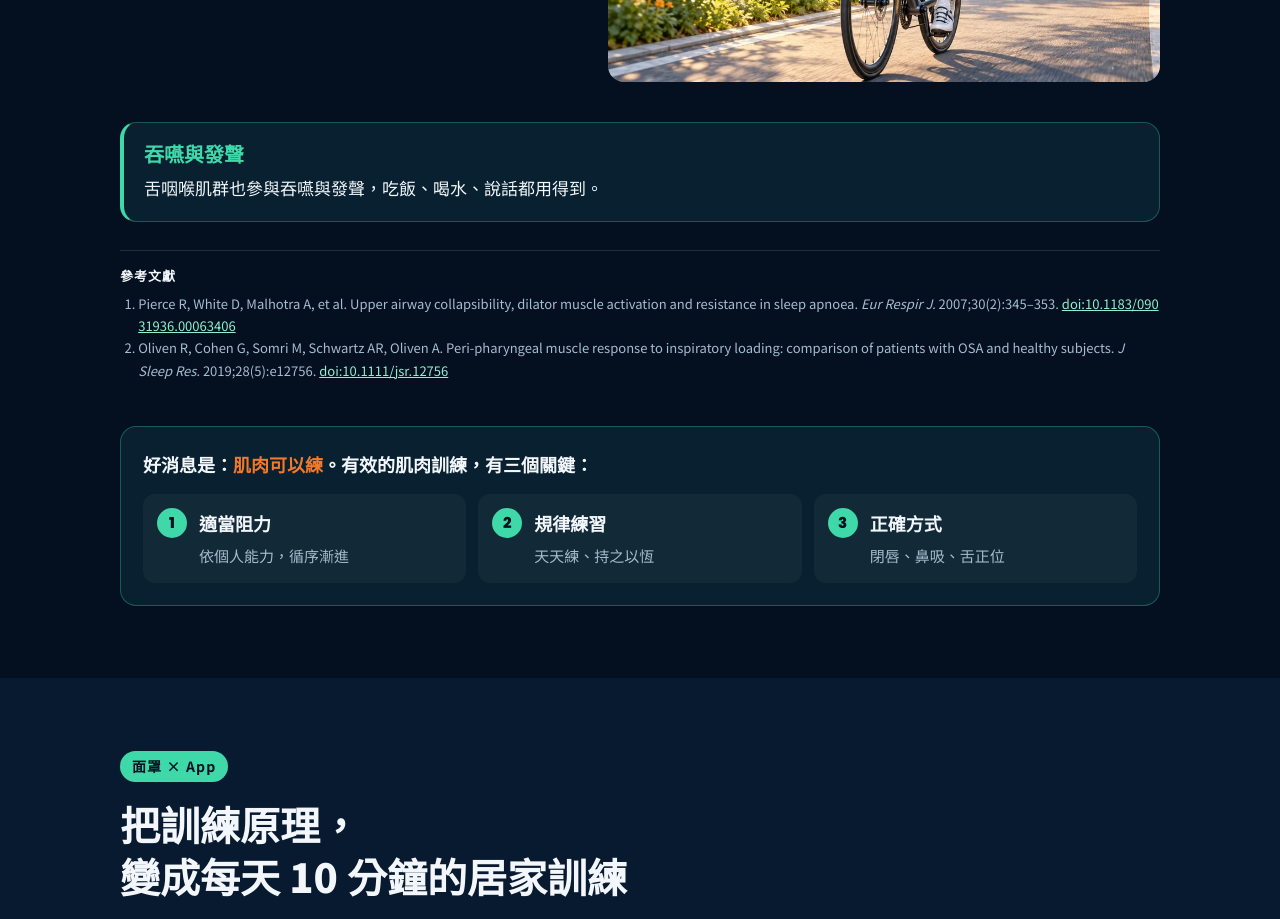
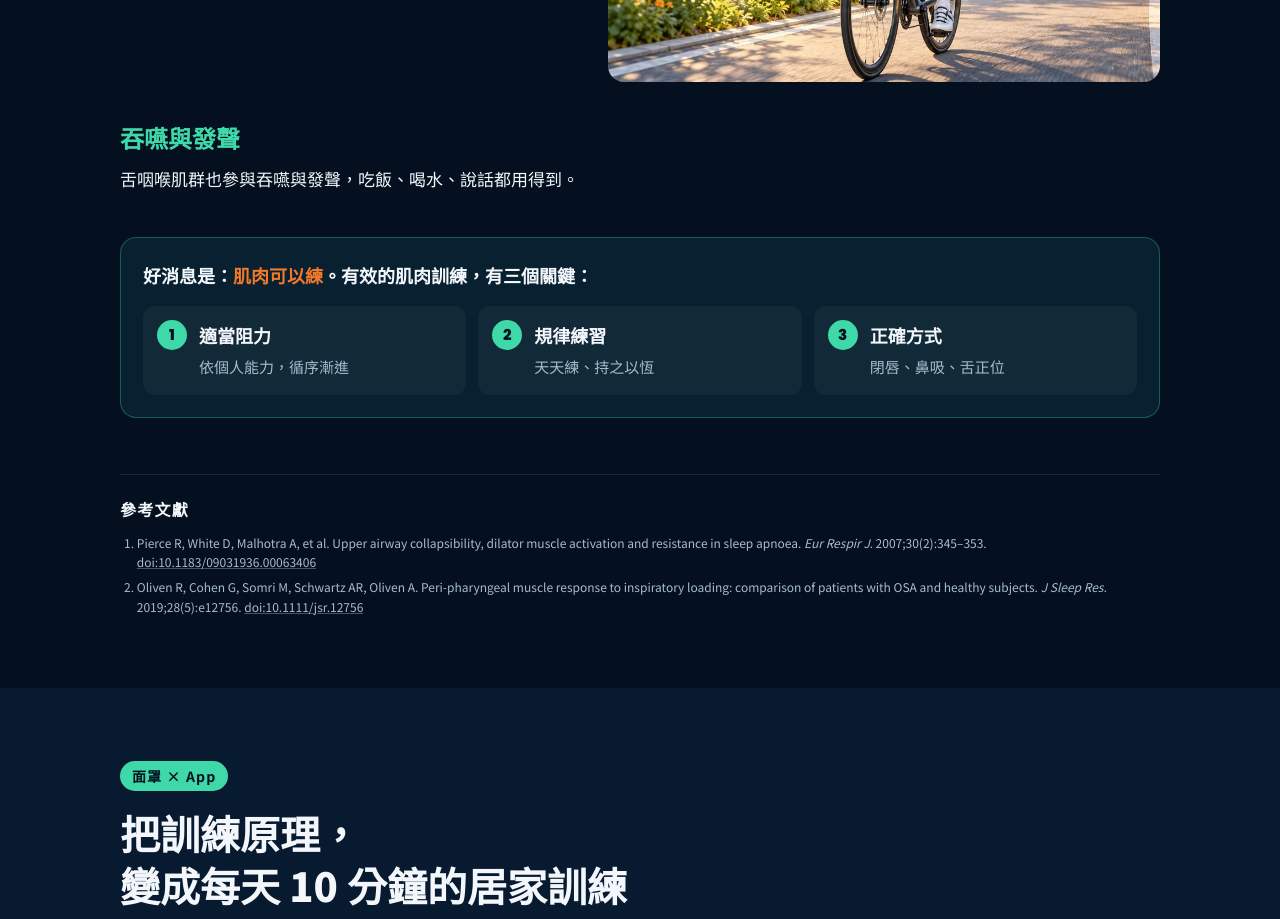
Before and after one commit to advancedmediwatch/aerofit-site, a plain HTML site: page index.html in a window 1280 px wide. Shown: the part 3180-4099 px from the top of the page. Drawn offline with Linux system fonts and the light colour scheme.

Commit message:
認識肌群：吞嚥與發聲改為同級標題、參考文獻移到段末並縮小；CSS 加版本號避免快取
Co-Authored-By: Claude Opus 5.5 <noreply@anthropic.com>

```diff
--- a/index.html
+++ b/index.html
@@ -17,7 +17,7 @@
   <link rel="preconnect" href="https://fonts.googleapis.com">
   <link rel="preconnect" href="https://fonts.gstatic.com" crossorigin>
   <link href="https://fonts.googleapis.com/css2?family=Noto+Sans+TC:wght@400;500;700;900&family=Poppins:wght@600;700;800&display=swap" rel="stylesheet">
-  <link rel="stylesheet" href="style.css">
+  <link rel="stylesheet" href="style.css?v=20261127b">
 </head>
 <body>
 
@@ -107,9 +107,19 @@
         <img class="split-img" src="assets/cycling.webp" width="1000" height="667" loading="lazy" alt="戶外騎單車與慢跑的人">
       </div>
 
-      <div class="mini-card">
+      <div class="point">
         <h3>吞嚥與發聲</h3>
         <p>舌咽喉肌群也參與吞嚥與發聲，吃飯、喝水、說話都用得到。</p>
+      </div>
+
+
+      <div class="keys">
+        <p class="keys-head">好消息是：<em>肌肉可以練</em>。有效的肌肉訓練，有三個關鍵：</p>
+        <ol class="keys-list">
+          <li><span class="num">1</span><div><b>適當阻力</b><span>依個人能力，循序漸進</span></div></li>
+          <li><span class="num">2</span><div><b>規律練習</b><span>天天練、持之以恆</span></div></li>
+          <li><span class="num">3</span><div><b>正確方式</b><span>閉唇、鼻吸、舌正位</span></div></li>
+        </ol>
       </div>
 
       <div id="refs" class="refs">
@@ -117,15 +127,6 @@
         <ol>
           <li>Pierce R, White D, Malhotra A, et al. Upper airway collapsibility, dilator muscle activation and resistance in sleep apnoea. <i>Eur Respir J.</i> 2007;30(2):345–353. <a href="https://doi.org/10.1183/09031936.00063406" target="_blank" rel="noopener">doi:10.1183/09031936.00063406</a></li>
           <li>Oliven R, Cohen G, Somri M, Schwartz AR, Oliven A. Peri-pharyngeal muscle response to inspiratory loading: comparison of patients with OSA and healthy subjects. <i>J Sleep Res.</i> 2019;28(5):e12756. <a href="https://doi.org/10.1111/jsr.12756" target="_blank" rel="noopener">doi:10.1111/jsr.12756</a></li>
-        </ol>
-      </div>
-
-      <div class="keys">
-        <p class="keys-head">好消息是：<em>肌肉可以練</em>。有效的肌肉訓練，有三個關鍵：</p>
-        <ol class="keys-list">
-          <li><span class="num">1</span><div><b>適當阻力</b><span>依個人能力，循序漸進</span></div></li>
-          <li><span class="num">2</span><div><b>規律練習</b><span>天天練、持之以恆</span></div></li>
-          <li><span class="num">3</span><div><b>正確方式</b><span>閉唇、鼻吸、舌正位</span></div></li>
         </ol>
       </div>
     </div>
--- a/style.css
+++ b/style.css
@@ -138,13 +138,15 @@ h2 { font-size: clamp(26px, 4.6vw, 40px); font-weight: 900; }
 .split-rev .split-text { order: 2; }
 .ref { font-size: 0.65em; line-height: 0; margin-left: 1px; }
 .ref a { color: var(--orange); text-decoration: none; font-weight: 700; }
-.mini-card { margin-top: 40px; background: var(--card); border: 1px solid var(--line); border-left: 4px solid var(--teal); border-radius: var(--radius); padding: 18px 20px; }
-.mini-card h3 { font-size: 20px; color: var(--teal); }
-.mini-card p { margin-top: 6px; color: var(--ink); }
-.refs { margin-top: 28px; padding-top: 14px; border-top: 1px solid rgba(255, 255, 255, 0.12); font-size: 13px; color: var(--muted); line-height: 1.7; }
-.refs-head { font-weight: 700; letter-spacing: 0.08em; color: var(--ink); }
-.refs ol { margin-top: 6px; padding-left: 1.4em; list-style: decimal; }
-.refs a { word-break: break-all; }
+.point { margin-top: 40px; max-width: 560px; }
+.point h3 { font-size: 24px; color: var(--teal); }
+.point p { margin-top: 10px; color: var(--ink); }
+.refs { margin-top: 56px; padding-top: 20px; border-top: 1px solid rgba(255, 255, 255, 0.1); color: var(--muted); }
+.refs-head { font-size: 16px; font-weight: 700; letter-spacing: 0.08em; color: var(--ink); }
+.refs ol { margin-top: 10px; padding-left: 1.4em; list-style: decimal; display: grid; gap: 6px; font-size: 12px; line-height: 1.6; }
+.refs i { font-style: italic; }
+.refs a { color: var(--muted); text-decoration: underline; text-decoration-color: rgba(167, 188, 205, 0.4); overflow-wrap: anywhere; }
+.refs a:hover { color: var(--teal-soft); }
 .keys-head em { font-style: normal; color: var(--orange); }
 
 .keys { margin-top: 44px; background: var(--card); border: 1px solid var(--line); border-radius: var(--radius); padding: 22px; }
```
